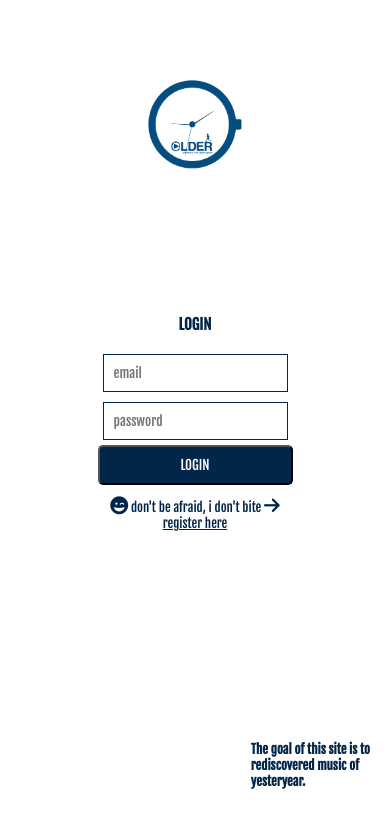
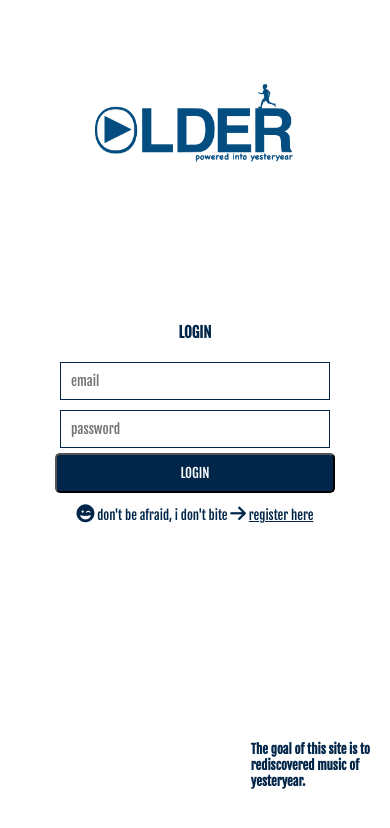
Before and after one commit to sob-user/mern_stream_project, a React (Create React App) app in the folder older_client/: page / in a window 390 px wide. Shown: the top 828 px of the page. Built offline with nearby package versions, Linux system fonts and the light colour scheme; no server answers; a web font is replaced by a local one.

Commit message:
fix responsive iphone

```diff
--- a/older_client/src/components/css/Login.css
+++ b/older_client/src/components/css/Login.css
@@ -28,8 +28,8 @@
 }
 
 .LoginPageForm form {
-    height: 60%;
-    width: 50%;
+    height: 400px;
+    width: 280px;
     display: flex;
     flex-direction: column;
     justify-content: center;
--- a/older_client/src/components/js/guestComponents/Login.js
+++ b/older_client/src/components/js/guestComponents/Login.js
@@ -2,7 +2,7 @@ import React, { Component } from 'react';
 import { connect } from 'react-redux';
 import propTypes from 'prop-types';
 import { Link } from 'react-router-dom';
-import olderHomeLogo from '../../img/logo-older-home.png'
+import olderHomeLogo from '../../img/logo_older.png'
 import { loginUser } from '../../../actions/authActions'
 import '../../css/Login.css';
 
--- a/older_client/src/components/js/guestComponents/Register.js
+++ b/older_client/src/components/js/guestComponents/Register.js
@@ -3,7 +3,7 @@ import { connect } from 'react-redux';
 import propTypes from 'prop-types';
 import { registerNewUser } from '../../../actions/authActions';
 import { clearErrors } from '../../../actions/errorActions';
-import olderHomeLogo from '../../img/logo-older-home.png'
+import olderHomeLogo from '../../img/logo_older.png'
 import { Link } from 'react-router-dom';
 import '../../css/Register.css';
 
```
